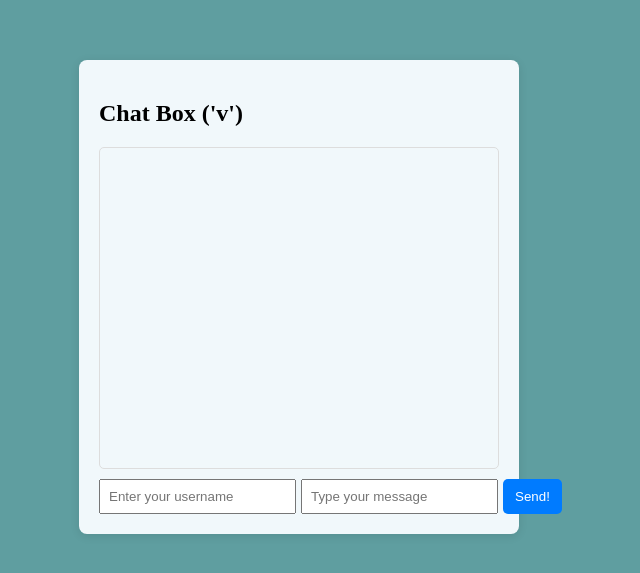
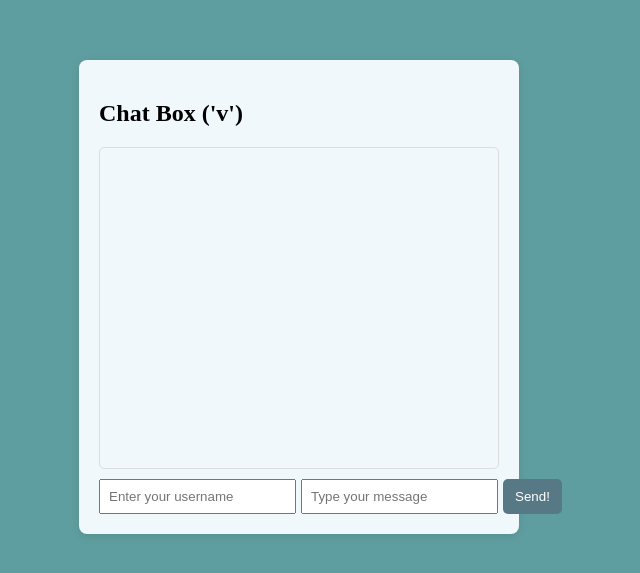
Before and after one commit to krithikalb26/chatbox, a plain HTML site: page index.html in a window 1280 px wide. Shown: the part 111-684 px from the top of the page, without its empty margins (341-981 px from the left). Drawn offline with Linux system fonts and the light colour scheme.

Commit message:
Update style.css

```diff
--- a/style.css
+++ b/style.css
@@ -44,7 +44,7 @@ body {
 
 #chat-form button {
   padding: 8px 12px;
-  background: #007bff;
+  background: #567985;
   border: none;
   color: white;
   border-radius: 5px;
@@ -52,5 +52,5 @@ body {
 }
 
 #chat-form button:hover {
-  background: #0056b3;
+  background: #2c5463;
 }
```
